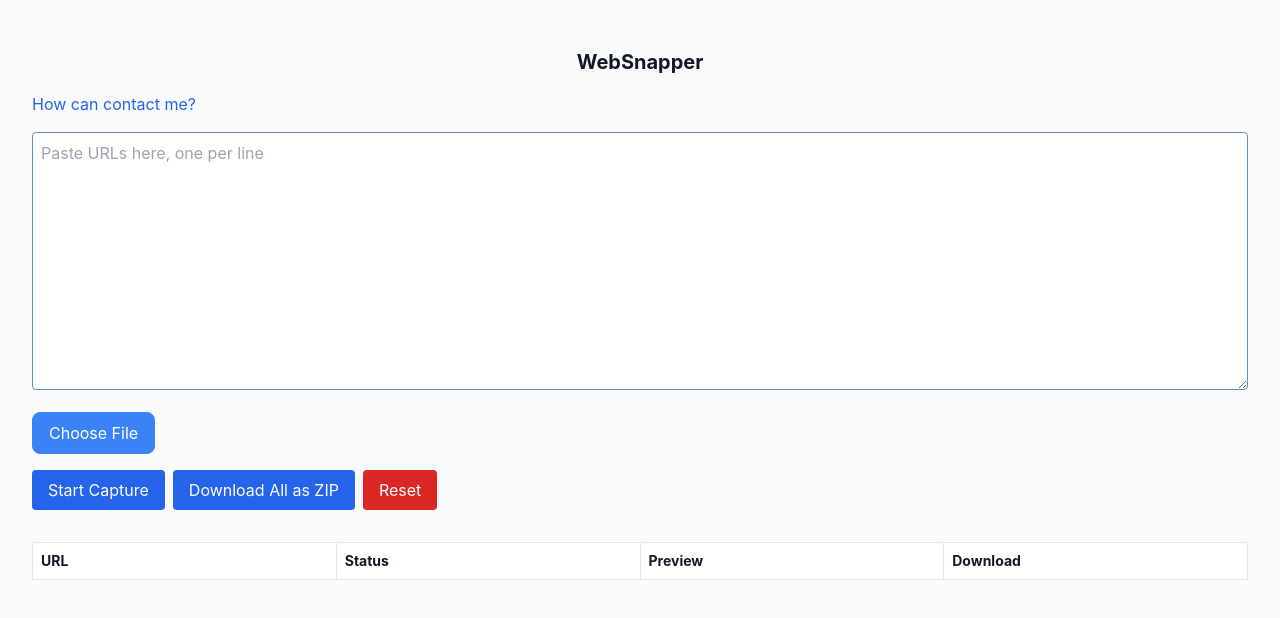
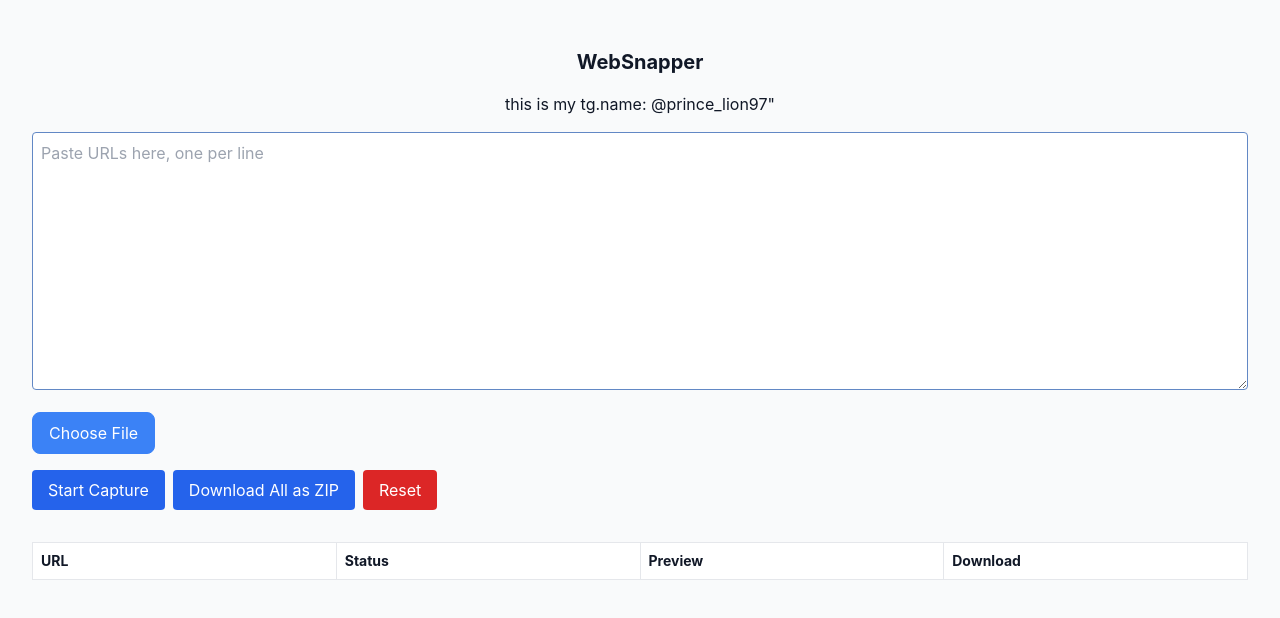
Before and after one commit to martinportmanwhite/bulkimage, a React (Vite) app: page / in a window 1280 px wide. Shown: the top 618 px of the page. Built offline with nearby package versions, Linux system fonts and the light colour scheme; the HTML template or start-up script is replaced by a standard one.

Commit message:
replace another

```diff
--- a/src/components/WebSnapper.jsx
+++ b/src/components/WebSnapper.jsx
@@ -101,7 +101,7 @@ export default function WebSnapper() {
   return (
     <div className="p-4 space-y-4 max-w-full overflow-x-auto">
       <h1 className="text-xl font-bold text-center">WebSnapper</h1>
-      <a href= "https://t.me/@prince_lion97">How can  contact me?</a>
+      <h1>this is my tg.name: @prince_lion97"</h1>
 
       <textarea
         rows={10}
```
